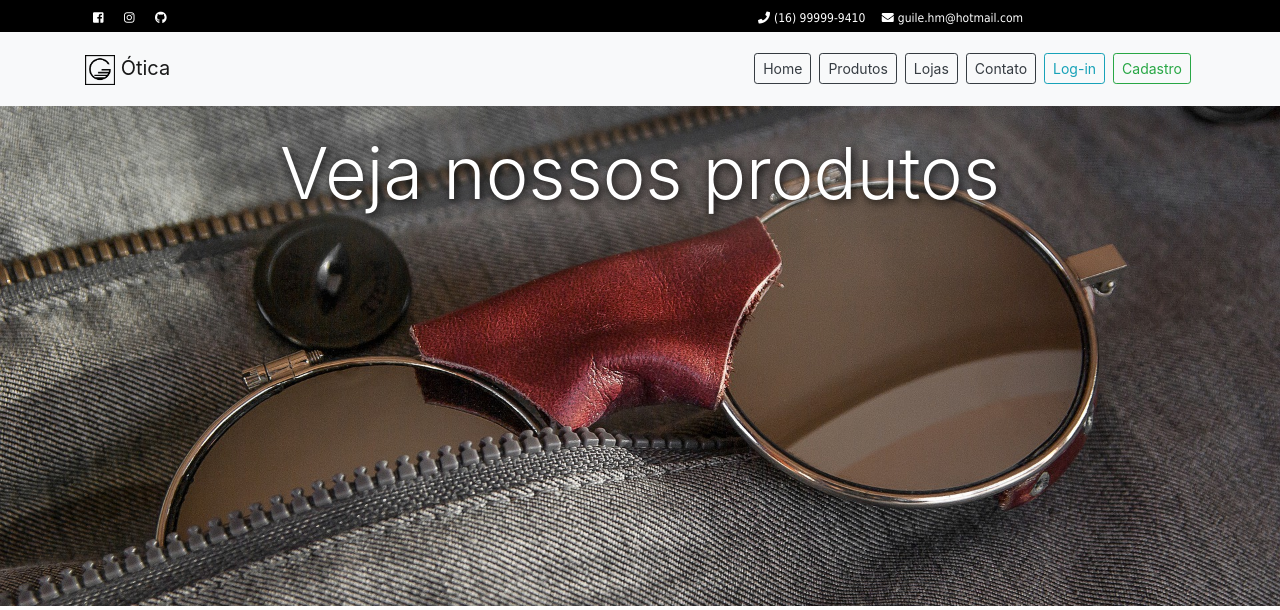
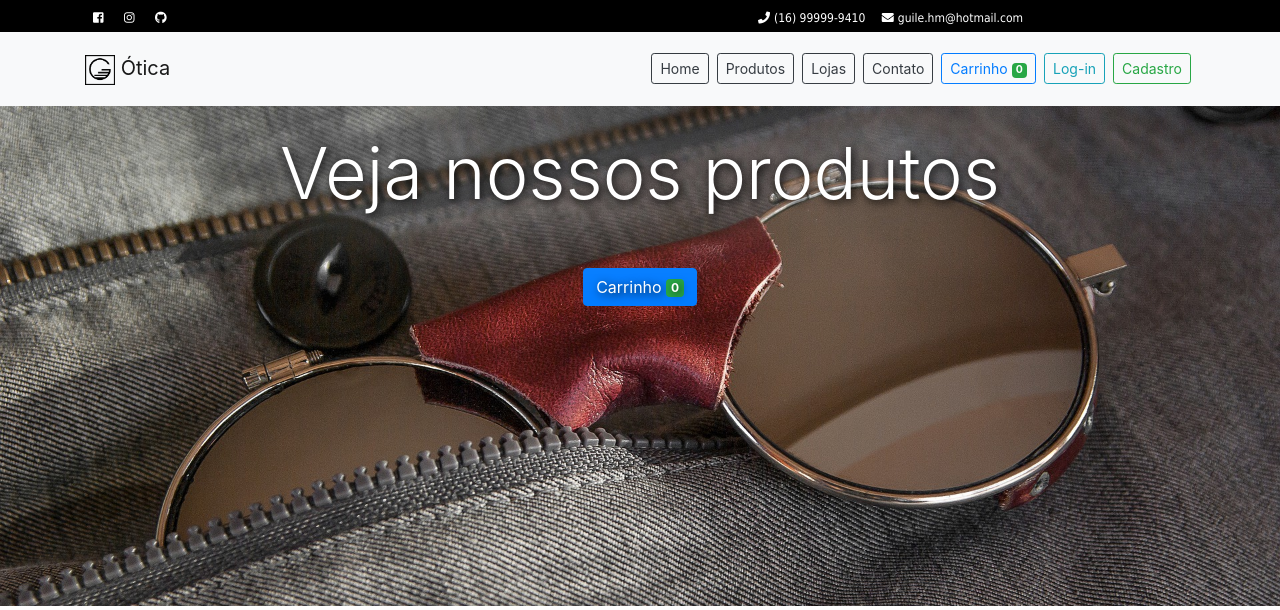
Before and after one commit to guilehm/E-commerce, a Django app: page /oculos/ in a window 1280 px wide. Shown: the top 610 px of the page. Run offline with Django 3.2, Linux system fonts and the light colour scheme; data that the repository does not hold is empty; some libraries are stand-ins or nearby versions.

Commit message:
View improvements

```diff
--- a/oticas/admin.py
+++ b/oticas/admin.py
@@ -19,7 +19,8 @@ class EnderecoAdmin(admin.ModelAdmin):
 
 class CarrinhoAdmin(admin.ModelAdmin):
     usuario = Carrinho.dono
-    list_display = ['__str__','dono','data_adc', 'valor_total']
+    list_display = ['__str__','dono','dono_ano','data_adc', 'valor_total']
+    list_filter = ['dono','dono_ano',]
     class Meta:
         model = Carrinho
 
--- a/oticas/templates/oticas/base.html
+++ b/oticas/templates/oticas/base.html
@@ -83,10 +83,10 @@
 							<li class="nav-item">
 								<a class="btn btn-outline-dark btn-sm m-1" href="#">Contato</a>
 							</li>
-							{% if user.is_authenticated %}
 							<li class="nav-item">
 								<a class="btn btn-outline-primary btn-sm m-1" href="{% url 'oticas:carrinho' %}">Carrinho <span class="badge badge-success">{{ qtd_carrinho }}</span></a>
 							</li>
+							{% if user.is_authenticated %}
 							<li class="nav-item">
 								<a class="btn btn-outline-danger btn-sm m-1" href="{% url 'oticas:logout' %}">Log-out</a>
 							</li>
--- a/oticas/templates/oticas/oculos.html
+++ b/oticas/templates/oticas/oculos.html
@@ -6,11 +6,9 @@
     <div class="row">
         <div class="col-md-12 img-home">
             <h1 class="display-3 mt-4 title-white shadowed">Veja nossos produtos</h1>
-            {% if user.is_authenticated %}
             <p class="lead mx-4 mt-5">
                 <a class="btn btn-primary btn-md m-1" href="{% url 'oticas:carrinho' %}">Carrinho <span class="badge badge-success">{{ qtd_carrinho }}</span></a>
             </p>
-            {% endif %}
         </div>
     </div>
 </div>
@@ -58,7 +56,6 @@
                             <a href="#" class="btn btn-success btn-sm mt-1">
                                 <i class="fas fa-cart-arrow-down" data-target="#modalCartAdd{{i.id}}" data-toggle="modal"></i>
                             </a>
-                            <a href="{% url 'oticas:login' %}" class="btn btn-outline-success btn-sm mt-1">Faça Login para comprar</a>
                             {% endif %}
                        </div>
                     </div>
--- a/oticas/views.py
+++ b/oticas/views.py
@@ -16,15 +16,14 @@ def index(request):
 
 def context(request): # Criado para enviar context ao base.html
     if request.user.is_authenticated():
-        qtd_carrinhos = Carrinho.objects.all()
         qtd_carrinho= request.user.carrinho_set.all().count()
         context = {
             'qtd_carrinho': qtd_carrinho,
-            'qtd_carrinhos': qtd_carrinhos,
         }
         return context
     else:
-        carrinho = 0
+        key = request.session.session_key
+        carrinho = Carrinho.objects.filter(dono_ano=key).count()
         context = {
             'qtd_carrinho': carrinho
         }
@@ -102,7 +101,7 @@ def carrinho(request):
         total = Carrinho.objects.filter(dono=request.user).aggregate(Sum('valor_total'))['valor_total__sum'] or 0.00
 
 
-        def calcula_frete (cep_destino='04110021', cep_origem ='14409652', peso='2', tipo_frete='04014',
+        def calcula_frete (cep_destino, cep_origem ='14407000', peso='2', tipo_frete='04014',
                            altura = '10', largura = '20', comprimento = '20'):
 
             url = 'http://ws.correios.com.br/calculador/CalcPrecoPrazo.aspx?'
@@ -126,12 +125,30 @@ def carrinho(request):
             return(url)
 
         def prazo_maior (request):
-            carrinho = Carrinho.objects.filter(dono=request.user)
-            lista_prazo = []
-            for i in carrinho:
-                lista_prazo.append(i.prazo)
+            if request.user.is_authenticated():
+                carrinho = Carrinho.objects.filter(dono=request.user)
+                if carrinho:
+                    lista_prazo = []
+                    for i in carrinho:
+                        lista_prazo.append(i.prazo)
 
-            return (int(max(lista_prazo)))
+                    return (int(max(lista_prazo)))
+                else:
+                    return (0)
+
+            else:
+                key = request.session.session_key
+
+                carrinho = Carrinho.objects.filter(dono_ano=key).order_by('data_adc')
+                if carrinho:
+                    lista_prazo = []
+                    for i in carrinho:
+                        lista_prazo.append(i.prazo)
+
+                    return (int(max(lista_prazo)))
+
+                else:
+                    return (0)
 
         cep_destino = request.user.enderecouser_set.values()[0]['cep']
         url = calcula_frete(cep_destino)
```
